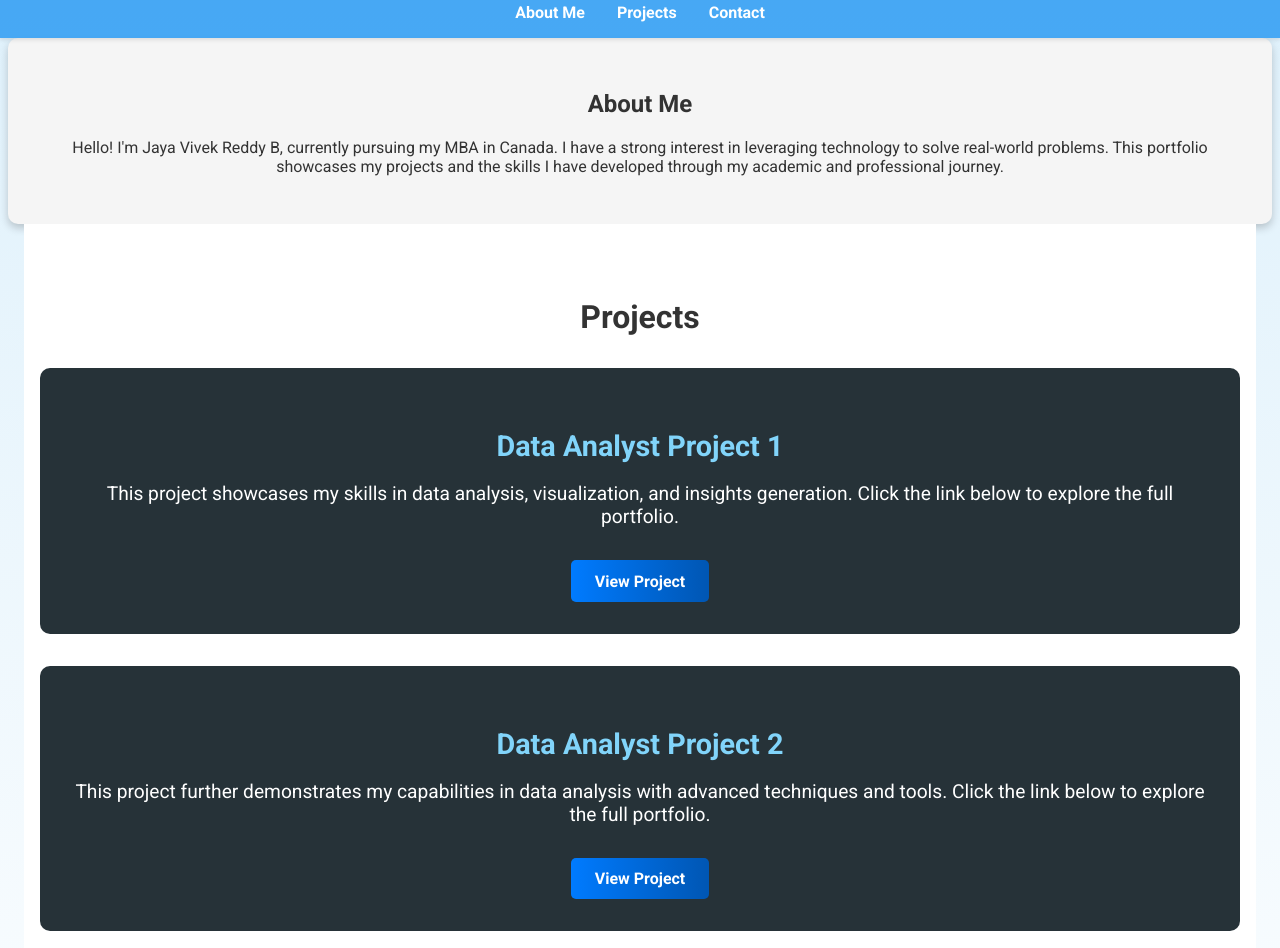
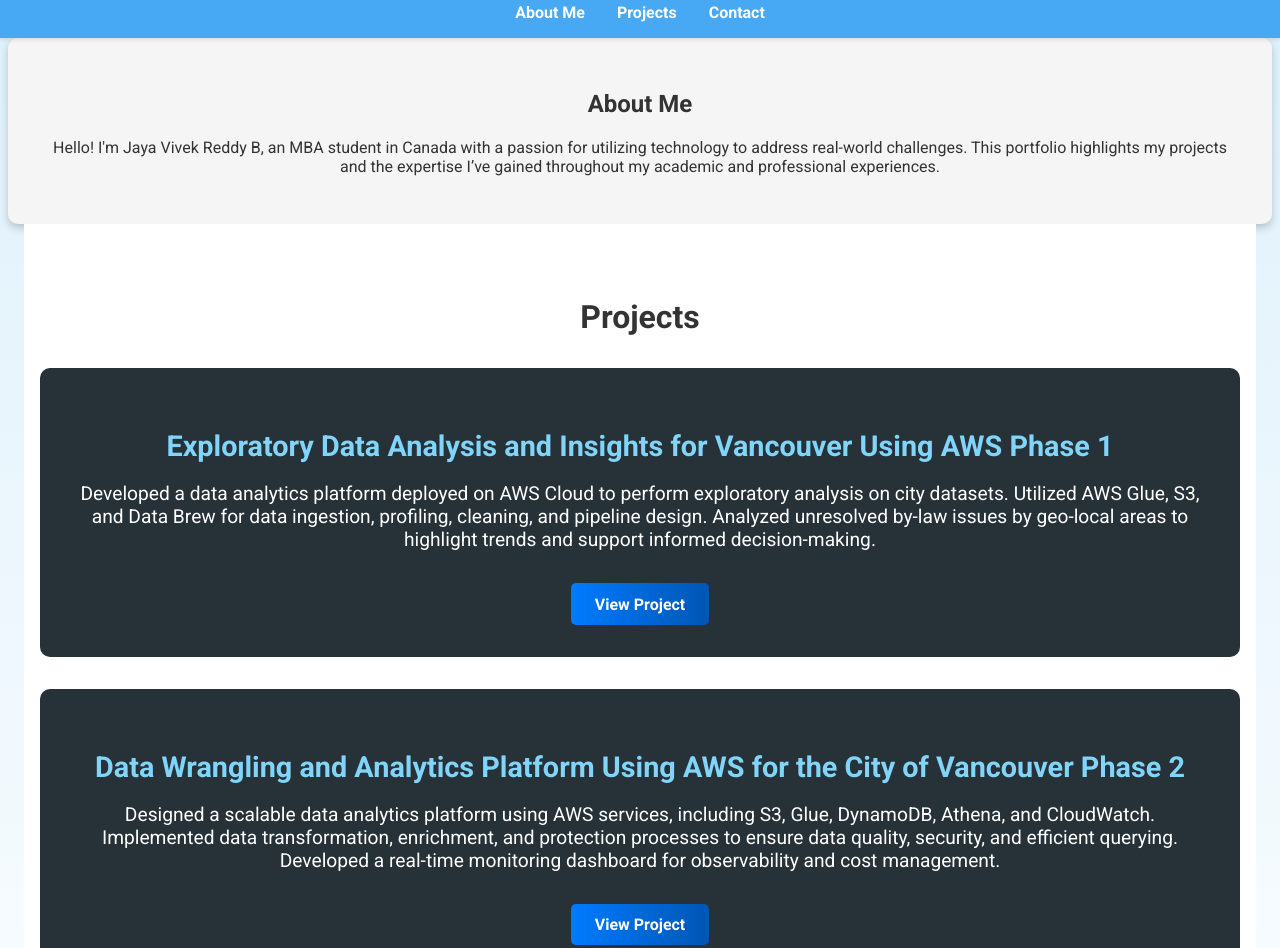
Before and after one commit to jayavivekreddy/vivek, a plain HTML site: page index.html in a window 1280 px wide. Shown: the part 813-1761 px from the top of the page. Drawn offline with Linux system fonts and the light colour scheme.

Commit message:
Update index.html

```diff
--- a/index.html
+++ b/index.html
@@ -265,23 +265,22 @@
     <section id="about">
         <h2>About Me</h2>
         <p>
-            Hello! I'm Jaya Vivek Reddy B, currently pursuing my MBA in Canada. I have a strong
-            interest in leveraging technology to solve real-world problems. This portfolio
-            showcases my projects and the skills I have developed through my academic and
-            professional journey.
+            Hello! I'm Jaya Vivek Reddy B, an MBA student in Canada with a passion for utilizing technology to
+            address real-world challenges. This portfolio highlights my projects and the expertise I’ve gained
+            throughout my academic and professional experiences.
         </p>
     </section>
 
     <section id="projects">
         <h2>Projects</h2>
         <div class="project">
-            <h3>Data Analyst Project 1</h3>
-            <p>This project showcases my skills in data analysis, visualization, and insights generation. Click the link below to explore the full portfolio.</p>
+            <h3>Exploratory Data Analysis and Insights for Vancouver Using AWS Phase 1</h3>
+            <p>Developed a data analytics platform deployed on AWS Cloud to perform exploratory analysis on city datasets. Utilized AWS Glue, S3, and Data Brew for data ingestion, profiling, cleaning, and pipeline design. Analyzed unresolved by-law issues by geo-local areas to highlight trends and support informed decision-making.</p>
             <a href="https://jayavivekreddy.github.io/data-analyst-jaya/" target="_blank" class="view-project">View Project</a>
         </div>
         <div class="project">
-            <h3>Data Analyst Project 2</h3>
-            <p>This project further demonstrates my capabilities in data analysis with advanced techniques and tools. Click the link below to explore the full portfolio.</p>
+            <h3>Data Wrangling and Analytics Platform Using AWS for the City of Vancouver Phase 2</h3>
+            <p>Designed a scalable data analytics platform using AWS services, including S3, Glue, DynamoDB, Athena, and CloudWatch. Implemented data transformation, enrichment, and protection processes to ensure data quality, security, and efficient querying. Developed a real-time monitoring dashboard for observability and cost management.</p>
             <a href="https://jayavivekreddy.github.io/data-analyst-Jaya1/" target="_blank" class="view-project">View Project</a>
         </div>
     </section>
```
